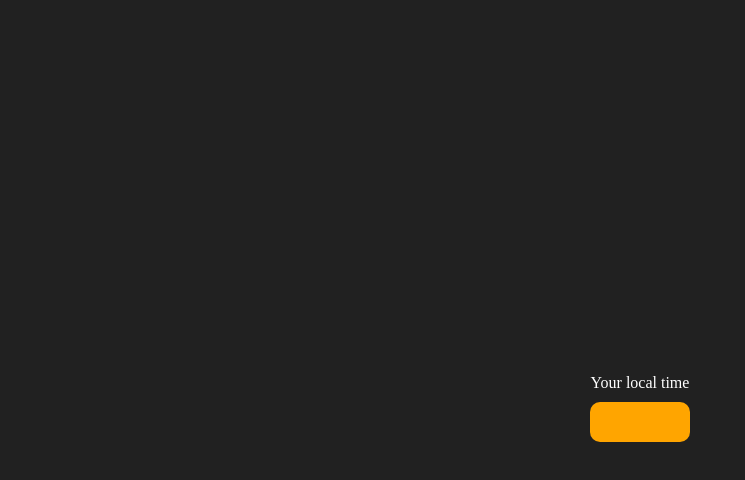
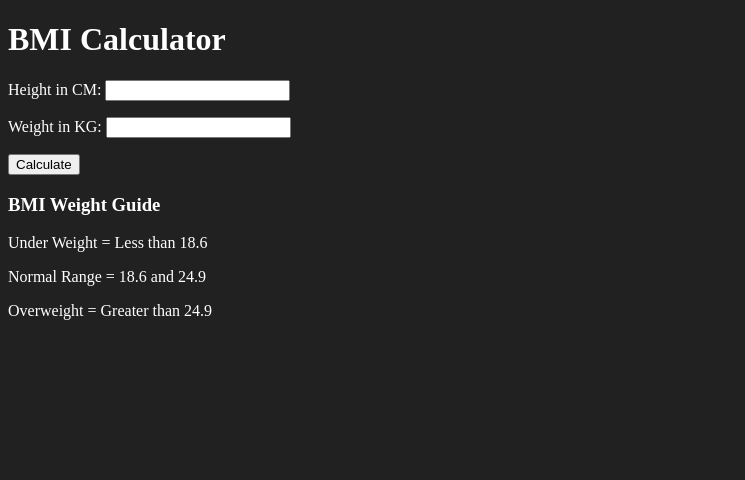
Before and after one commit to UmairSajawal/Umair_javaScript_repository, a plain HTML site: page 08_Mini_projects_javascript/02_project/02_index.html in a window 1280 px wide. Shown: the whole page, without its empty margins (0-745 px from the left). Drawn offline with Linux system fonts and the light colour scheme.

Commit message:
02_index.html

```diff
--- a/08_Mini_projects_javascript/02_project/02_index.html
+++ b/08_Mini_projects_javascript/02_project/02_index.html
@@ -5,16 +5,28 @@
     <meta charset="UTF-8" />
     <meta name="viewport" content="width=device-width, initial-scale=1.0" />
     <meta http-equiv="X-UA-Compatible" content="ie=edge" />
-    <link rel="stylesheet" type="text/css" href="02_style.css" />
-    <title>Your Local Time</title>
+    <link rel="stylesheet" href="02_style.css" />
+    <title>BMI Calculator</title>
 </head>
 
 <body>
-<div class="center">
-    <div id="banner"><span>Your local time</span></div>
-    <div id="clock"></div>
+<div class="container">
+    <h1>BMI Calculator</h1>
+    <form>
+    <p><label>Height in CM: </label><input type="text" id="height" /></p>
+    <p><label>Weight in KG: </label><input type="text" id="weight" /></p>
+    <button>Calculate</button>
+    <div id="results"></div>
+    <div id="weight-guide">
+        <h3>BMI Weight Guide</h3>
+        <p>Under Weight = Less than 18.6</p>
+        <p>Normal Range = 18.6 and 24.9</p>
+        <p>Overweight = Greater than 24.9</p>
     </div>
+    </form>
+</div>
+</body>
 
-    <script src="02_index.js"></script>
-</body>
+<script src="02_index.js"></script>
+
 </html>
```
